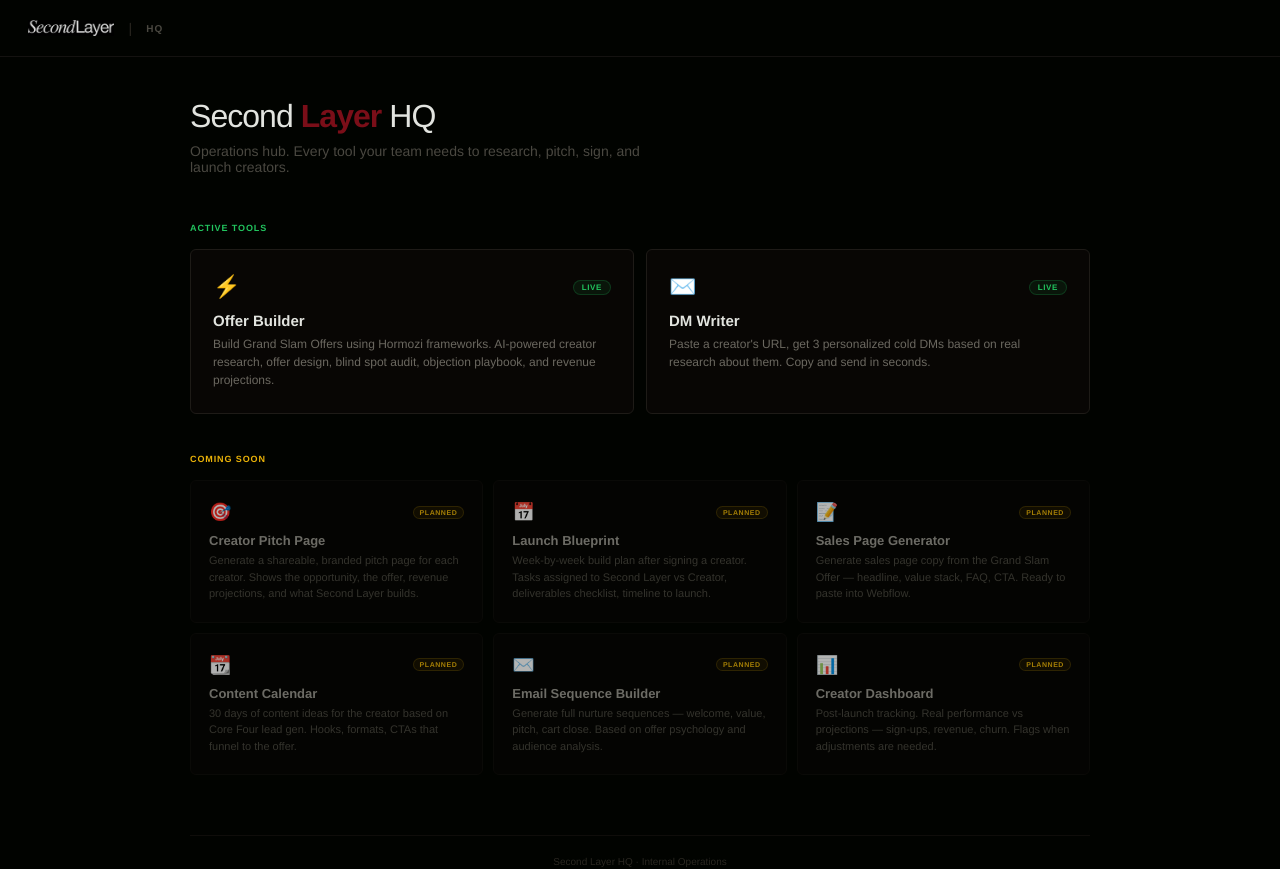
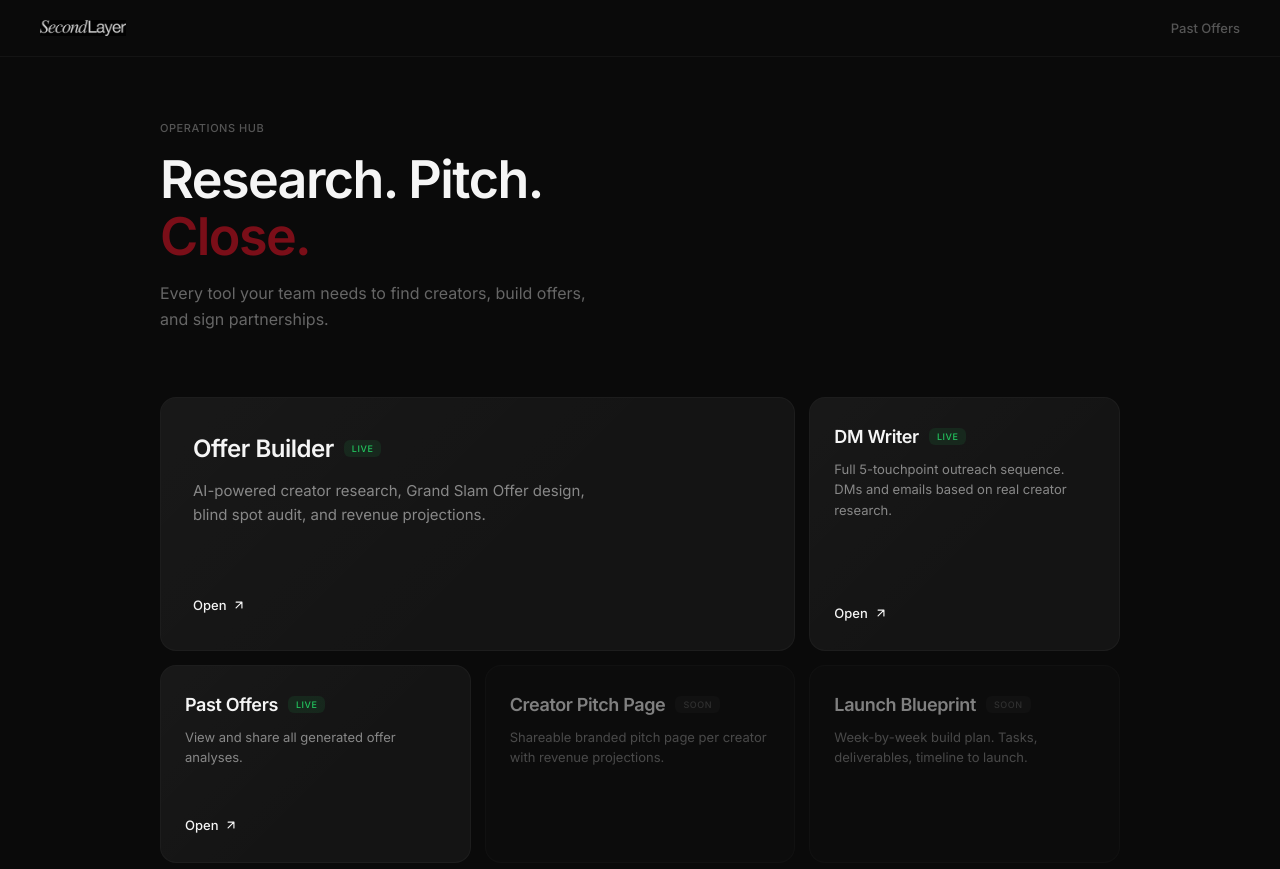
Before and after one commit to tomasvmassano/secondlayer-hub, a Next.js app: page / in a window 1280 px wide. Shown: the top 869 px of the page. Built offline with nearby package versions, Linux system fonts and the light colour scheme.

Commit message:
redesign: premium hub homepage with bento grid, Inter font, studio-quality feel

```diff
--- a/app/page.jsx
+++ b/app/page.jsx
@@ -5,157 +5,200 @@
 const TOOLS = [
   {
     name: "Offer Builder",
-    description: "Build Grand Slam Offers using Hormozi frameworks. AI-powered creator research, offer design, blind spot audit, objection playbook, and revenue projections.",
+    desc: "AI-powered creator research, Grand Slam Offer design, blind spot audit, and revenue projections.",
     url: "/offer-builder",
     status: "live",
-    icon: "\u26A1",
+    span: 2,
   },
   {
     name: "DM Writer",
-    description: "Paste a creator's URL, get 3 personalized cold DMs based on real research about them. Copy and send in seconds.",
+    desc: "Full 5-touchpoint outreach sequence. DMs and emails based on real creator research.",
     url: "/dm-writer",
     status: "live",
-    icon: "\u2709\uFE0F",
+    span: 1,
+  },
+  {
+    name: "Past Offers",
+    desc: "View and share all generated offer analyses.",
+    url: "/dashboard",
+    status: "live",
+    span: 1,
   },
   {
     name: "Creator Pitch Page",
-    description: "Generate a shareable, branded pitch page for each creator. Shows the opportunity, the offer, revenue projections, and what Second Layer builds.",
+    desc: "Shareable branded pitch page per creator with revenue projections.",
     url: null,
     status: "planned",
-    icon: "\uD83C\uDFAF",
+    span: 1,
   },
   {
     name: "Launch Blueprint",
-    description: "Week-by-week build plan after signing a creator. Tasks assigned to Second Layer vs Creator, deliverables checklist, timeline to launch.",
+    desc: "Week-by-week build plan. Tasks, deliverables, timeline to launch.",
     url: null,
     status: "planned",
-    icon: "\uD83D\uDCC5",
+    span: 1,
   },
   {
     name: "Sales Page Generator",
-    description: "Generate sales page copy from the Grand Slam Offer — headline, value stack, FAQ, CTA. Ready to paste into Webflow.",
+    desc: "Generate sales page copy from the offer. Ready for Webflow.",
     url: null,
     status: "planned",
-    icon: "\uD83D\uDCDD",
+    span: 1,
   },
   {
     name: "Content Calendar",
-    description: "30 days of content ideas for the creator based on Core Four lead gen. Hooks, formats, CTAs that funnel to the offer.",
+    desc: "30 days of content ideas based on Core Four lead gen.",
     url: null,
     status: "planned",
-    icon: "\uD83D\uDCC6",
+    span: 1,
   },
   {
-    name: "Email Sequence Builder",
-    description: "Generate full nurture sequences — welcome, value, pitch, cart close. Based on offer psychology and audience analysis.",
+    name: "Email Sequences",
+    desc: "Full nurture sequences. Welcome, value, pitch, close.",
     url: null,
     status: "planned",
-    icon: "\u2709\uFE0F",
+    span: 1,
   },
   {
     name: "Creator Dashboard",
-    description: "Post-launch tracking. Real performance vs projections — sign-ups, revenue, churn. Flags when adjustments are needed.",
+    desc: "Post-launch tracking. Performance vs projections.",
     url: null,
     status: "planned",
-    icon: "\uD83D\uDCCA",
+    span: 1,
   },
 ];
 
-const STATUS_STYLES = {
-  live: { bg: "#22c55e14", color: "#22c55e", border: "#22c55e33", label: "LIVE" },
-  planned: { bg: "#eab30814", color: "#eab308", border: "#eab30833", label: "PLANNED" },
-  building: { bg: "#7A0E1814", color: "#7A0E18", border: "#7A0E1833", label: "BUILDING" },
-};
+function ToolCard({ tool }) {
+  const isLive = tool.status === "live";
+  const Tag = isLive ? "a" : "div";
+  const props = isLive ? { href: tool.url } : {};
+
+  return (
+    <Tag {...props}
+      style={{
+        gridColumn: tool.span === 2 ? "span 2" : "span 1",
+        display: "flex", flexDirection: "column", justifyContent: "space-between",
+        padding: tool.span === 2 ? "36px 32px" : "28px 24px",
+        borderRadius: 16,
+        background: isLive ? "#141414" : "#0f0f0f",
+        border: "1px solid rgba(255,255,255,0.04)",
+        textDecoration: "none", color: "inherit",
+        cursor: isLive ? "pointer" : "default",
+        transition: "border-color 0.2s ease, background 0.2s ease",
+        minHeight: tool.span === 2 ? 180 : 140,
+        position: "relative",
+        overflow: "hidden",
+        opacity: isLive ? 1 : 0.5,
+      }}
+      onMouseEnter={isLive ? e => { e.currentTarget.style.borderColor = "rgba(255,255,255,0.08)"; e.currentTarget.style.background = "#1a1a1a"; } : undefined}
+      onMouseLeave={isLive ? e => { e.currentTarget.style.borderColor = "rgba(255,255,255,0.04)"; e.currentTarget.style.background = "#141414"; } : undefined}
+    >
+      {/* Subtle gradient overlay */}
+      {isLive && <div style={{ position: "absolute", top: 0, left: 0, right: 0, bottom: 0, background: "linear-gradient(135deg, rgba(255,255,255,0.02) 0%, transparent 60%)", pointerEvents: "none" }} />}
+
+      <div style={{ position: "relative" }}>
+        <div style={{ display: "flex", alignItems: "center", gap: 10, marginBottom: tool.span === 2 ? 16 : 12 }}>
+          <h3 style={{
+            fontSize: tool.span === 2 ? 24 : 18,
+            fontWeight: 600, margin: 0, color: "#f5f5f5",
+            letterSpacing: "-0.02em",
+          }}>
+            {tool.name}
+          </h3>
+          {isLive && (
+            <span style={{
+              fontSize: 9, fontWeight: 500, letterSpacing: "0.06em",
+              padding: "3px 8px", borderRadius: 6,
+              background: "rgba(34,197,94,0.1)", color: "#22c55e",
+            }}>LIVE</span>
+          )}
+          {!isLive && (
+            <span style={{
+              fontSize: 9, fontWeight: 500, letterSpacing: "0.06em",
+              padding: "3px 8px", borderRadius: 6,
+              background: "rgba(255,255,255,0.04)", color: "#555",
+            }}>SOON</span>
+          )}
+        </div>
+        <p style={{
+          fontSize: tool.span === 2 ? 15 : 13,
+          color: "#888", margin: 0, lineHeight: 1.6,
+          maxWidth: tool.span === 2 ? 420 : 300,
+        }}>
+          {tool.desc}
+        </p>
+      </div>
+
+      {isLive && (
+        <div style={{ position: "relative", marginTop: 20 }}>
+          <span style={{
+            fontSize: 13, fontWeight: 500, color: "#f5f5f5",
+            display: "inline-flex", alignItems: "center", gap: 6,
+          }}>
+            Open
+            <svg width="14" height="14" viewBox="0 0 24 24" fill="none" stroke="currentColor" strokeWidth="2" strokeLinecap="round" strokeLinejoin="round"><path d="M7 17l10-10M7 7h10v10"/></svg>
+          </span>
+        </div>
+      )}
+    </Tag>
+  );
+}
 
 export default function Hub() {
-  const live = TOOLS.filter(t => t.status === "live");
-  const planned = TOOLS.filter(t => t.status !== "live");
+  return (
+    <div style={{ minHeight: "100vh", background: "#0a0a0a", fontFamily: "'Inter', system-ui, -apple-system, sans-serif" }}>
+      <link href="https://fonts.googleapis.com/css2?family=Inter:wght@400;500;600&display=swap" rel="stylesheet" />
 
-  return (
-    <div style={{ minHeight: "100vh", background: "#010300", color: "#E2E4DF", fontFamily: "'Helvetica Neue',Helvetica,Arial,sans-serif" }}>
-      {/* Header */}
-      <div style={{ padding: "20px 28px", borderBottom: "1px solid #141210", display: "flex", alignItems: "center", justifyContent: "space-between" }}>
-        <div style={{ display: "flex", alignItems: "center", gap: 14 }}>
-          <img src={LOGO_B64} alt="Second Layer" style={{ height: 16, opacity: 0.85 }} />
-          <span style={{ color: "#2a2720", fontSize: 14 }}>|</span>
-          <span style={{ fontSize: 10, fontWeight: 600, letterSpacing: "0.12em", textTransform: "uppercase", color: "#4a4840" }}>HQ</span>
-        </div>
-      </div>
+      {/* Nav */}
+      <nav style={{
+        padding: "20px 40px",
+        display: "flex", alignItems: "center", justifyContent: "space-between",
+        borderBottom: "1px solid rgba(255,255,255,0.04)",
+      }}>
+        <img src={LOGO_B64} alt="Second Layer" style={{ height: 16, opacity: 0.8 }} />
+        <a href="/dashboard" style={{
+          fontSize: 13, fontWeight: 500, color: "#555",
+          textDecoration: "none", transition: "color 0.15s",
+        }}
+          onMouseEnter={e => e.currentTarget.style.color = "#888"}
+          onMouseLeave={e => e.currentTarget.style.color = "#555"}
+        >
+          Past Offers
+        </a>
+      </nav>
 
-      <div style={{ maxWidth: 900, margin: "0 auto", padding: "40px 24px 80px" }}>
+      {/* Content */}
+      <div style={{ maxWidth: 960, margin: "0 auto", padding: "64px 40px 100px" }}>
+
         {/* Hero */}
-        <div style={{ marginBottom: 48 }}>
-          <h1 style={{ fontSize: 32, fontWeight: 300, margin: "0 0 8px", letterSpacing: "-0.03em", lineHeight: 1.2 }}>
-            Second <span style={{ color: "#7A0E18", fontWeight: 600 }}>Layer</span> HQ
+        <div style={{ marginBottom: 64 }}>
+          <p style={{ fontSize: 11, fontWeight: 500, letterSpacing: "0.05em", textTransform: "uppercase", color: "#555", margin: "0 0 16px" }}>
+            Operations Hub
+          </p>
+          <h1 style={{
+            fontSize: 52, fontWeight: 600, margin: "0 0 16px",
+            letterSpacing: "-0.03em", lineHeight: 1.1, color: "#f5f5f5",
+          }}>
+            Research. Pitch.<br />
+            <span style={{ color: "#7A0E18" }}>Close.</span>
           </h1>
-          <p style={{ fontSize: 14, color: "#4a4840", margin: 0, maxWidth: 480 }}>
-            Operations hub. Every tool your team needs to research, pitch, sign, and launch creators.
+          <p style={{ fontSize: 16, color: "#666", margin: 0, maxWidth: 440, lineHeight: 1.6 }}>
+            Every tool your team needs to find creators, build offers, and sign partnerships.
           </p>
         </div>
 
-        {/* Live tools */}
-        <div style={{ marginBottom: 40 }}>
-          <div style={{ fontSize: 9, fontWeight: 600, color: "#22c55e", letterSpacing: "0.1em", textTransform: "uppercase", marginBottom: 16 }}>Active Tools</div>
-          <div style={{ display: "grid", gridTemplateColumns: "1fr 1fr", gap: 12 }}>
-            {live.map(tool => (
-              <a key={tool.name} href={tool.url}
-                style={{
-                  display: "block", padding: "24px 22px", borderRadius: 6,
-                  background: "#080604", border: "1px solid #1e1b17",
-                  textDecoration: "none", color: "inherit",
-                  transition: "border-color 0.15s, background 0.15s",
-                  cursor: "pointer",
-                }}
-                onMouseEnter={e => { e.currentTarget.style.borderColor = "#7A0E18"; e.currentTarget.style.background = "#0a0806"; }}
-                onMouseLeave={e => { e.currentTarget.style.borderColor = "#1e1b17"; e.currentTarget.style.background = "#080604"; }}
-              >
-                <div style={{ display: "flex", alignItems: "center", justifyContent: "space-between", marginBottom: 12 }}>
-                  <span style={{ fontSize: 22 }}>{tool.icon}</span>
-                  <span style={{
-                    fontSize: 8, fontWeight: 700, letterSpacing: "0.08em",
-                    padding: "2px 8px", borderRadius: 999,
-                    background: STATUS_STYLES[tool.status].bg,
-                    color: STATUS_STYLES[tool.status].color,
-                    border: `1px solid ${STATUS_STYLES[tool.status].border}`,
-                  }}>{STATUS_STYLES[tool.status].label}</span>
-                </div>
-                <h3 style={{ fontSize: 15, fontWeight: 600, margin: "0 0 6px", color: "#E2E4DF" }}>{tool.name}</h3>
-                <p style={{ fontSize: 12, color: "#6b6860", margin: 0, lineHeight: 1.5 }}>{tool.description}</p>
-              </a>
-            ))}
-          </div>
-        </div>
-
-        {/* Planned tools */}
-        <div>
-          <div style={{ fontSize: 9, fontWeight: 600, color: "#eab308", letterSpacing: "0.1em", textTransform: "uppercase", marginBottom: 16 }}>Coming Soon</div>
-          <div style={{ display: "grid", gridTemplateColumns: "1fr 1fr 1fr", gap: 10 }}>
-            {planned.map(tool => (
-              <div key={tool.name} style={{
-                padding: "20px 18px", borderRadius: 6,
-                background: "#060503", border: "1px solid #0f0d0a",
-                opacity: 0.7,
-              }}>
-                <div style={{ display: "flex", alignItems: "center", justifyContent: "space-between", marginBottom: 10 }}>
-                  <span style={{ fontSize: 18 }}>{tool.icon}</span>
-                  <span style={{
-                    fontSize: 7, fontWeight: 700, letterSpacing: "0.08em",
-                    padding: "2px 6px", borderRadius: 999,
-                    background: STATUS_STYLES[tool.status].bg,
-                    color: STATUS_STYLES[tool.status].color,
-                    border: `1px solid ${STATUS_STYLES[tool.status].border}`,
-                  }}>{STATUS_STYLES[tool.status].label}</span>
-                </div>
-                <h3 style={{ fontSize: 13, fontWeight: 600, margin: "0 0 4px", color: "#9a9890" }}>{tool.name}</h3>
-                <p style={{ fontSize: 11, color: "#4a4840", margin: 0, lineHeight: 1.5 }}>{tool.description}</p>
-              </div>
-            ))}
-          </div>
+        {/* Bento Grid */}
+        <div style={{
+          display: "grid",
+          gridTemplateColumns: "repeat(3, 1fr)",
+          gap: 14,
+        }}>
+          {TOOLS.map(tool => <ToolCard key={tool.name} tool={tool} />)}
         </div>
 
         {/* Footer */}
-        <div style={{ marginTop: 60, paddingTop: 20, borderTop: "1px solid #0f0d0a", textAlign: "center" }}>
-          <p style={{ fontSize: 10, color: "#2a2720", margin: 0 }}>Second Layer HQ &middot; Internal Operations</p>
+        <div style={{ marginTop: 80, textAlign: "center" }}>
+          <p style={{ fontSize: 12, color: "#333", margin: 0 }}>Second Layer HQ</p>
         </div>
       </div>
     </div>
```
